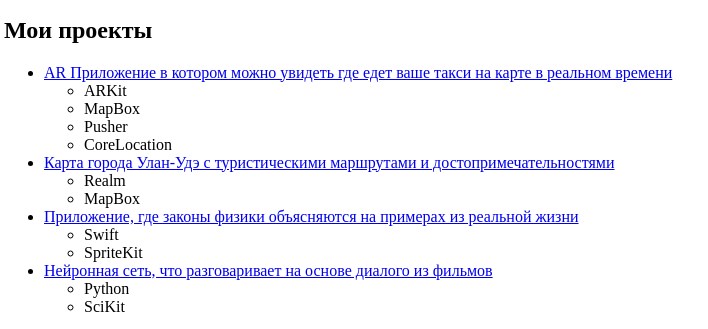
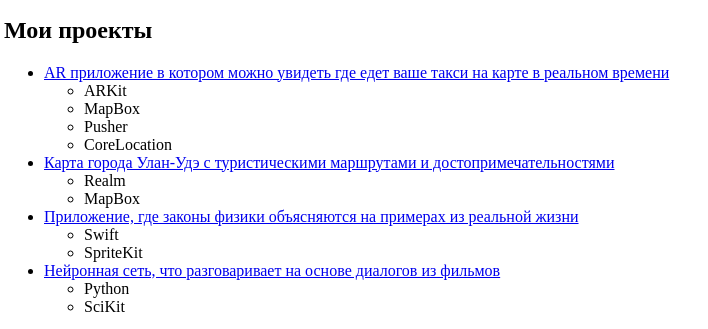
Before and after one commit to MLMaterials/mlmaterials.github.io, a plain HTML site: page index.html in a window 1280 px wide. Shown: the part 454-783 px from the top of the page, 4-712 px from the left. Drawn offline with Linux system fonts and the light colour scheme.

Commit message:
Update index.html

```diff
--- a/index.html
+++ b/index.html
@@ -24,7 +24,7 @@
 
     <h2>Мои проекты</h2>
     <ul>
-        <li><a href="https://github.com/MLMaterials/tracking-taxi-realtime">AR Приложение в котором можно увидеть где едет ваше такси на карте в реальном времени</a></li>
+        <li><a href="https://github.com/MLMaterials/tracking-taxi-realtime">AR приложение в котором можно увидеть где едет ваше такси на карте в реальном времени</a></li>
             <ul>
                 <li>ARKit</li>
                 <li>MapBox</li>
@@ -41,7 +41,7 @@
                 <li>Swift</li>
                 <li>SpriteKit</li>
             </ul>
-        <li><a href="https://github.com/MLMaterials/dialog_converter-master">Нейронная сеть, что разговаривает на основе диалого из фильмов</a></li>
+        <li><a href="https://github.com/MLMaterials/dialog_converter-master">Нейронная сеть, что разговаривает на основе диалогов из фильмов</a></li>
             <ul>
                 <li>Python</li>
                 <li>SciKit</li>
```
